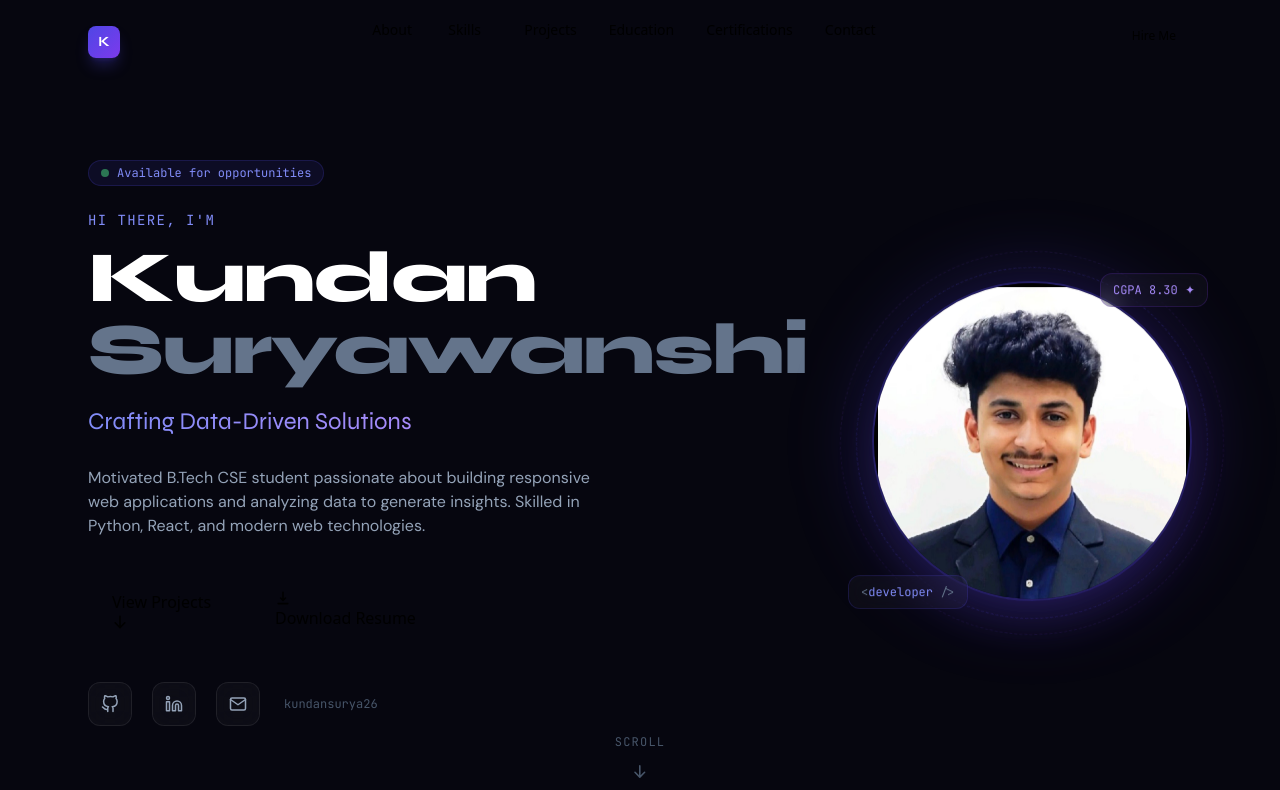
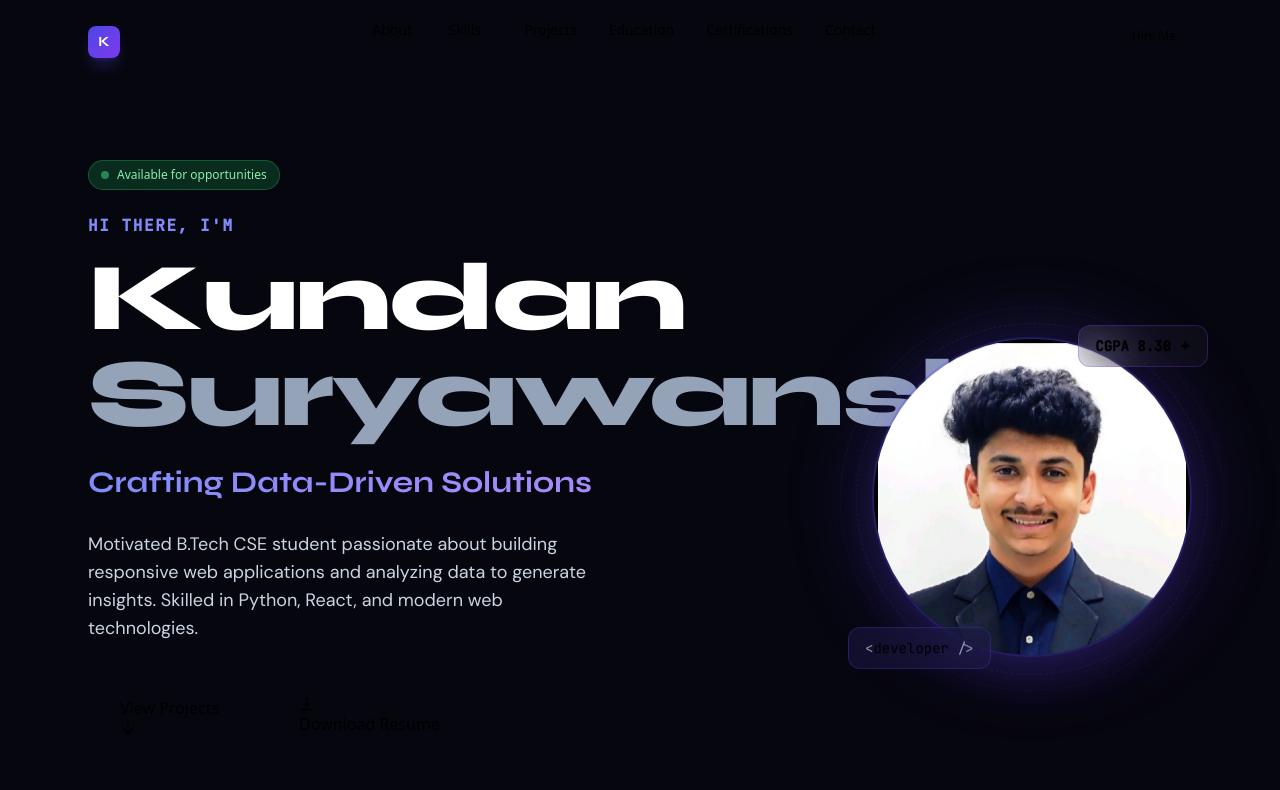
Before and after one commit to kundansurya26/Portfolio-Website, a React (Vite) app: page / in a window 1280 px wide. Shown: the top 790 px of the page. Built offline with nearby package versions, Linux system fonts and the light colour scheme.

Commit message:
Update Hero.jsx

```diff
--- a/src/components/Hero.jsx
+++ b/src/components/Hero.jsx
@@ -44,7 +44,7 @@ function TypingEffect() {
   }, [charIdx, deleting, idx])
 
   return (
-    <span className="gradient-text">
+    <span className="gradient-text text-lg sm:text-xl md:text-2xl lg:text-3xl font-bold">
       {text}
       <span className="animate-pulse text-brand-400">|</span>
     </span>
@@ -73,7 +73,6 @@ export default function Hero() {
       {/* Background */}
       <div className="absolute inset-0 -z-10">
         <div className="absolute inset-0 bg-mesh-gradient opacity-60" />
-        {/* Orbs - Hide on mobile or make smaller */}
         <motion.div
           animate={{ scale: [1, 1.15, 1], opacity: [0.15, 0.25, 0.15] }}
           transition={{ duration: 8, repeat: Infinity, ease: 'easeInOut' }}
@@ -84,7 +83,6 @@ export default function Hero() {
           transition={{ duration: 10, repeat: Infinity, ease: 'easeInOut', delay: 2 }}
           className="absolute bottom-1/4 right-1/4 w-40 h-40 sm:w-56 sm:h-56 md:w-80 md:h-80 bg-accent-600/20 rounded-full blur-3xl"
         />
-        {/* Grid lines */}
         <div
           className="absolute inset-0 opacity-[0.04]"
           style={{
@@ -107,50 +105,48 @@ export default function Hero() {
             className="order-2 lg:order-1 text-center lg:text-left"
           >
             <motion.div variants={itemVariants} className="flex items-center justify-center lg:justify-start gap-3 mb-4 sm:mb-6">
-              <span className="tag text-[10px] sm:text-xs">
+              <span className="bg-green-500/20 border border-green-500/30 text-green-300 text-[10px] sm:text-xs font-medium px-3 py-1.5 rounded-full">
                 <span className="w-1.5 h-1.5 sm:w-2 sm:h-2 rounded-full bg-green-400 mr-1.5 sm:mr-2 animate-pulse inline-block" />
                 Available for opportunities
               </span>
             </motion.div>
 
-            <motion.p variants={itemVariants} className="font-mono text-brand-400 text-xs sm:text-sm mb-2 sm:mb-3 tracking-widest uppercase">
+            <motion.p variants={itemVariants} className="font-mono text-brand-400 text-sm sm:text-base mb-2 sm:mb-3 tracking-widest uppercase font-semibold">
               Hi there, I'm
             </motion.p>
 
-            {/* FIX 1: Smaller text on mobile */}
-            <motion.h1 variants={itemVariants} className="font-display font-extrabold text-4xl sm:text-5xl md:text-6xl lg:text-7xl text-white leading-[1.1] sm:leading-none mb-3 sm:mb-4 tracking-tight">
+            {/* FIX: Larger name on mobile */}
+            <motion.h1 variants={itemVariants} className="font-display font-extrabold text-5xl sm:text-6xl md:text-7xl lg:text-8xl text-white leading-[1.1] sm:leading-none mb-3 sm:mb-4 tracking-tight">
               Kundan<br />
-              <span className="text-slate-500">Suryawanshi</span>
+              <span className="text-slate-400">Suryawanshi</span>
             </motion.h1>
 
-            {/* FIX 2: Smaller subtitle on mobile */}
-            <motion.div variants={itemVariants} className="font-display text-lg sm:text-xl md:text-2xl text-slate-300 mb-4 sm:mb-6 h-8 sm:h-10 flex items-center justify-center lg:justify-start">
+            {/* FIX: Typing effect more visible */}
+            <motion.div variants={itemVariants} className="font-display text-xl sm:text-2xl md:text-3xl text-white mb-4 sm:mb-6 h-10 sm:h-12 flex items-center justify-center lg:justify-start">
               <TypingEffect />
             </motion.div>
 
-            {/* FIX 3: Smaller description text */}
-            <motion.p variants={itemVariants} className="text-slate-400 text-sm sm:text-base leading-relaxed mb-6 sm:mb-10 max-w-lg mx-auto lg:mx-0 font-body">
+            {/* FIX: Description text with better contrast */}
+            <motion.p variants={itemVariants} className="text-slate-300 text-base sm:text-lg leading-relaxed mb-6 sm:mb-10 max-w-lg mx-auto lg:mx-0 font-body">
               Motivated B.Tech CSE student passionate about building responsive web applications
               and analyzing data to generate insights. Skilled in Python, React, and modern web technologies.
             </motion.p>
 
-            {/* FIX 4: Buttons stacked on mobile, side by side on larger screens */}
             <motion.div variants={itemVariants} className="flex flex-col sm:flex-row justify-center lg:justify-start gap-3 sm:gap-4 mb-6 sm:mb-10">
-              <a href="#projects" className="btn-primary justify-center text-sm sm:text-base py-2.5 sm:py-3 px-4 sm:px-6">
+              <a href="#projects" className="btn-primary justify-center text-sm sm:text-base py-3 sm:py-3.5 px-6 sm:px-8">
                 View Projects
                 <HiArrowDown className="w-4 h-4" />
               </a>
               <a
                 href={resumePDF}
                 download="Kundan_Suryawanshi_Resume.pdf"
-                className="btn-outline justify-center text-sm sm:text-base py-2.5 sm:py-3 px-4 sm:px-6"
+                className="btn-outline justify-center text-sm sm:text-base py-3 sm:py-3.5 px-6 sm:px-8"
               >
                 <HiDownload className="w-4 h-4" />
                 Download Resume
               </a>
             </motion.div>
 
-            {/* FIX 5: Social icons - better spacing on mobile */}
             <motion.div variants={itemVariants} className="flex items-center justify-center lg:justify-start gap-3 sm:gap-5">
               {[
                 { icon: FiGithub, href: 'https://github.com/kundansurya26', label: 'GitHub' },
@@ -163,12 +159,12 @@ export default function Hero() {
                   target="_blank"
                   rel="noopener noreferrer"
                   aria-label={label}
-                  className="w-8 h-8 sm:w-9 sm:h-9 md:w-10 md:h-10 glass rounded-xl flex items-center justify-center text-slate-400 hover:text-brand-400 hover:border-brand-600/40 transition-all duration-200 hover:scale-110"
+                  className="w-10 h-10 sm:w-12 sm:h-12 glass rounded-xl flex items-center justify-center text-slate-300 hover:text-brand-400 hover:border-brand-600/40 transition-all duration-200 hover:scale-110 border border-white/10"
                 >
-                  <Icon size={15} className="sm:w-[16px] sm:h-[16px] md:w-[18px] md:h-[18px]" />
+                  <Icon size={18} className="sm:w-5 sm:h-5" />
                 </a>
               ))}
-              <span className="text-slate-600 text-[10px] sm:text-xs font-mono ml-0 sm:ml-1 hidden sm:inline">kundansurya26</span>
+              <span className="text-slate-500 text-xs sm:text-sm font-mono ml-0 sm:ml-1 hidden sm:inline">kundansurya26</span>
             </motion.div>
           </motion.div>
 
@@ -180,7 +176,6 @@ export default function Hero() {
             className="order-1 lg:order-2 flex justify-center lg:justify-end mb-6 sm:mb-8 lg:mb-0"
           >
             <div className="relative">
-              {/* Animated ring - smaller on mobile */}
               <motion.div
                 animate={{ rotate: 360 }}
                 transition={{ duration: 20, repeat: Infinity, ease: 'linear' }}
@@ -192,11 +187,10 @@ export default function Hero() {
                 className="absolute -inset-5 sm:-inset-8 rounded-full border border-dashed border-accent-600/10"
               />
 
-              {/* FIX 6: Avatar - smaller on mobile */}
               <motion.div
                 animate={{ y: [0, -10, 0] }}
                 transition={{ duration: 6, repeat: Infinity, ease: 'easeInOut' }}
-                className="relative w-40 h-40 sm:w-52 sm:h-52 md:w-64 md:h-64 lg:w-80 lg:h-80"
+                className="relative w-48 h-48 sm:w-56 sm:h-56 md:w-64 md:h-64 lg:w-80 lg:h-80"
               >
                 <div className="absolute inset-0 rounded-full bg-gradient-to-br from-brand-600/30 to-accent-600/30 blur-2xl" />
                 <div className="relative w-full h-full rounded-full overflow-hidden border-2 border-brand-600/30 shadow-2xl shadow-brand-600/20">
@@ -207,23 +201,24 @@ export default function Hero() {
                   />
                 </div>
 
-                {/* FIX 7: Floating badges - reposition for mobile */}
+                {/* FIX: Badges with better visibility */}
                 <motion.div
                   initial={{ opacity: 0, scale: 0 }}
                   animate={{ opacity: 1, scale: 1 }}
                   transition={{ delay: 1, duration: 0.5 }}
-                  className="absolute -bottom-1 -left-4 sm:-bottom-2 sm:-left-6 glass rounded-xl px-2 py-1.5 sm:px-3 sm:py-2 text-[8px] sm:text-xs font-mono text-brand-400 border border-brand-600/20 whitespace-nowrap"
+                  className="absolute -bottom-2 -left-4 sm:-bottom-3 sm:-left-6 glass rounded-xl px-3 py-2 sm:px-4 sm:py-2.5 text-xs sm:text-sm font-mono text-brand-300 border border-brand-600/30 bg-brand-900/50 backdrop-blur-xl"
                 >
-                  <span className="text-slate-500">&lt;</span>
+                  <span className="text-slate-400">&lt;</span>
                   developer
-                  <span className="text-slate-500"> /&gt;</span>
+                  <span className="text-slate-400"> /&gt;</span>
                 </motion.div>
 
+                {/* FIX: CGPA badge more visible */}
                 <motion.div
                   initial={{ opacity: 0, scale: 0 }}
                   animate={{ opacity: 1, scale: 1 }}
                   transition={{ delay: 1.2, duration: 0.5 }}
-                  className="absolute -top-1 -right-3 sm:-top-2 sm:-right-4 glass rounded-xl px-2 py-1.5 sm:px-3 sm:py-2 text-[8px] sm:text-xs font-mono text-accent-400 border border-accent-600/20 whitespace-nowrap"
+                  className="absolute -top-2 -right-3 sm:-top-3 sm:-right-4 glass rounded-xl px-3 py-2 sm:px-4 sm:py-2.5 text-xs sm:text-sm font-mono text-accent-300 border border-accent-600/30 bg-accent-900/50 backdrop-blur-xl font-bold"
                 >
                   CGPA 8.30 ✦
                 </motion.div>
@@ -233,14 +228,13 @@ export default function Hero() {
         </div>
       </div>
 
-      {/* Scroll indicator - hide on very small screens */}
       <motion.div
         initial={{ opacity: 0 }}
         animate={{ opacity: 1 }}
         transition={{ delay: 2 }}
-        className="absolute bottom-4 sm:bottom-8 left-1/2 -translate-x-1/2 flex flex-col items-center gap-1 sm:gap-2 text-slate-600 hidden sm:flex"
+        className="absolute bottom-4 sm:bottom-8 left-1/2 -translate-x-1/2 flex flex-col items-center gap-1 sm:gap-2 text-slate-500 hidden sm:flex"
       >
-        <span className="text-[8px] sm:text-xs font-mono tracking-widest uppercase">Scroll</span>
+        <span className="text-[10px] sm:text-xs font-mono tracking-widest uppercase">Scroll</span>
         <motion.div
           animate={{ y: [0, 8, 0] }}
           transition={{ duration: 1.5, repeat: Infinity }}
```
